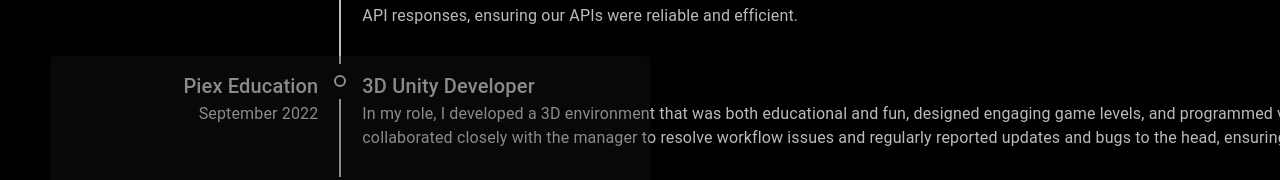
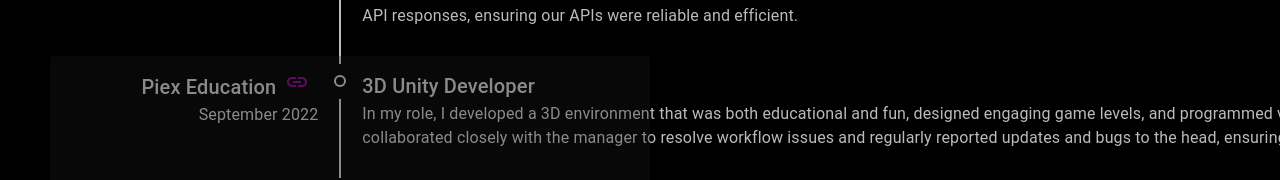
Before and after one commit to PritamMaharjan86/portfolio-react, a React (Create React App) app: page / in a window 1280 px wide. Shown: the part 1644-1824 px from the top of the page. Built offline with nearby package versions, Linux system fonts and the light colour scheme.

Commit message:
added link

```diff
--- a/package.json
+++ b/package.json
@@ -5,7 +5,7 @@
   "dependencies": {
     "@emotion/react": "^11.11.4",
     "@emotion/styled": "^11.11.5",
-    "@mui/icons-material": "^5.15.17",
+    "@mui/icons-material": "^5.15.19",
     "@mui/lab": "^5.0.0-alpha.170",
     "@mui/material": "^5.15.19",
     "@mui/styled-engine-sc": "^6.0.0-alpha.18",
--- a/src/App.js
+++ b/src/App.js
@@ -19,6 +19,8 @@ import TimelineOppositeContent, {
   timelineOppositeContentClasses,
 } from '@mui/lab/TimelineOppositeContent';
 import Typography from '@mui/material/Typography';
+import Link from '@mui/material/Link';
+import LinkIcon from '@mui/icons-material/Link';
 
 
 
@@ -209,7 +211,7 @@ function App() {
                 variant='h6'
                 marginBottom='40px'
               > <Typography variant='h6' component="span" style={{ color: 'var(--text)' }}>Piex Education
-                </Typography>
+                </Typography><Link href="https://www.piexeducation.com/" target="_blank" style={{padding:'4px', color:'purple', margin:'5px', height:'100px'}}>< LinkIcon/></Link>
                 <Typography style={{ marginBottom: '5px', color: 'var(--text)' }}> September 2022</Typography>
               </TimelineOppositeContent>
               <TimelineSeparator>
```
Also changed, not shown: 1 other file (tests, documents, lock files or other folders).
